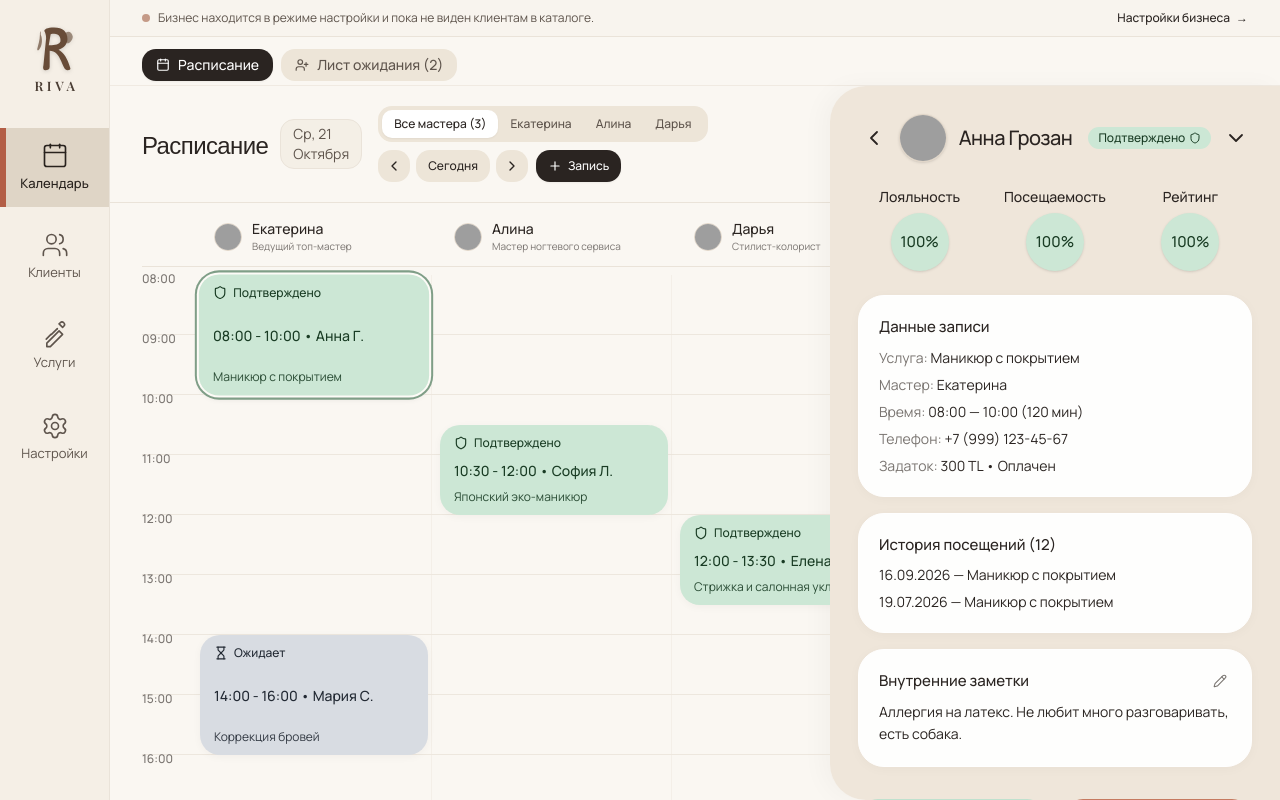
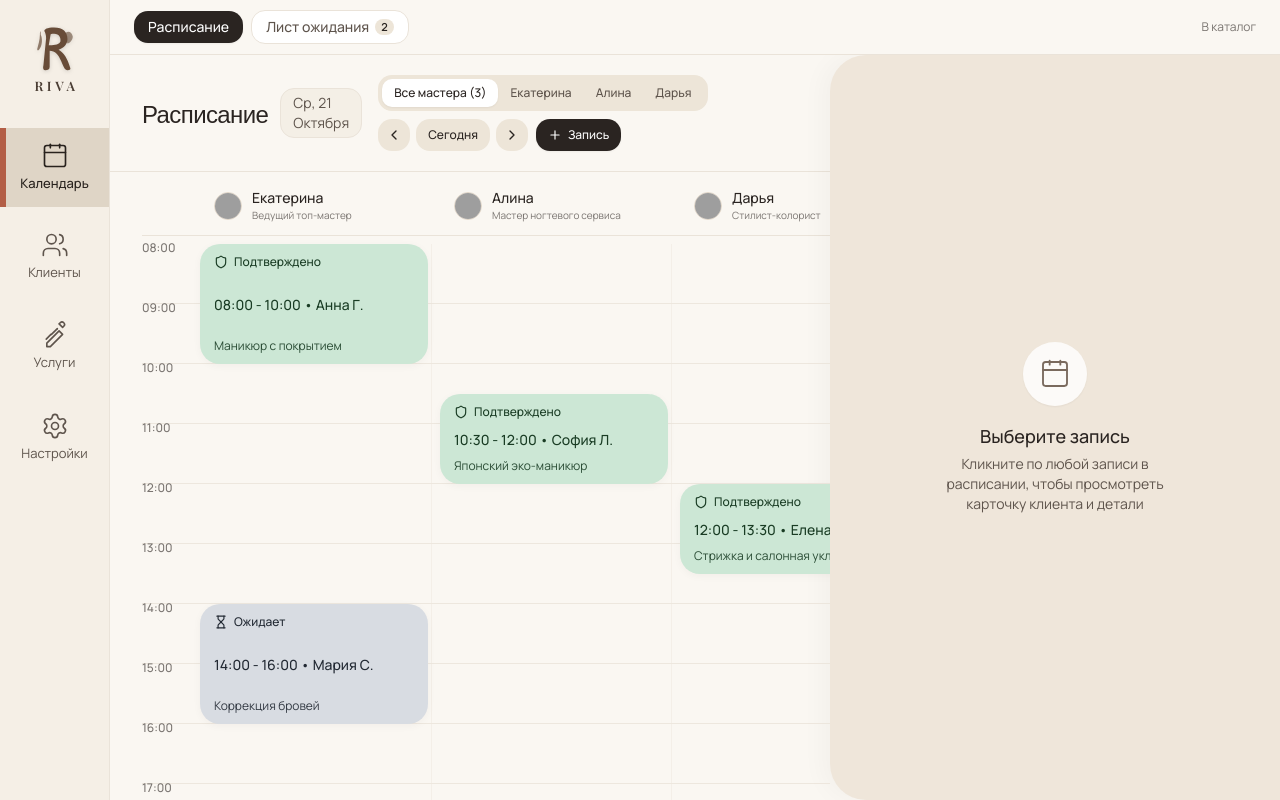
Before and after one commit to MarkysLeet/riva, a Next.js app: page /dashboard in a window 1280 px wide. Built offline with nearby package versions, Linux system fonts and the light colour scheme; grey boxes are pictures that could not be loaded; a web font is replaced by a local one.

Commit message:
fix(dashboard): clean unused imports and add accessible SheetTitle

```diff
--- a/src/app/dashboard/page.tsx
+++ b/src/app/dashboard/page.tsx
@@ -4,7 +4,7 @@ import React, { useState } from 'react';
 import { SidebarNav } from '@/components/schedule/SidebarNav';
 import { ScheduleView } from '@/components/schedule/ScheduleView';
 import { AppointmentDetailsSidebar } from '@/components/schedule/AppointmentDetailsSidebar';
-import { Sheet, SheetContent } from '@/components/ui/sheet';
+import { Sheet, SheetContent, SheetTitle } from '@/components/ui/sheet';
 import {
   mockScheduleData,
   mockWaitlistData,
@@ -13,65 +13,73 @@ import {
   type WaitlistEntry,
 } from '@/components/schedule/mockScheduleData';
 import Link from 'next/link';
-import { Calendar, UserPlus, Phone, Clock, Sparkles, Check, Trash2 } from 'lucide-react';
+import { Calendar, UserPlus, Phone, Trash2 } from 'lucide-react';
 
 export default function DashboardPage() {
   const [appointments, setAppointments] = useState<Appointment[]>(mockScheduleData);
+  const [selectedAppointmentId, setSelectedAppointmentId] = useState<string | null>(null);
+  const [currentView, setCurrentView] = useState<'schedule' | 'waitlist'>('schedule');
+
+  // Waitlist state
   const [waitlist, setWaitlist] = useState<WaitlistEntry[]>(mockWaitlistData);
-  const [activeTab, setActiveTab] = useState<'calendar' | 'waitlist'>('calendar');
-  const [selectedAppointmentId, setSelectedAppointmentId] = useState<string | null>('apt-1');
-
-  // New waitlist modal state
-  const [isWaitlistModalOpen, setIsWaitlistModalOpen] = useState(false);
-  const [wlName, setWlName] = useState('');
-  const [wlPhone, setWlPhone] = useState('');
-  const [wlService, setWlService] = useState('Маникюр с покрытием');
-  const [wlTime, setWlTime] = useState('Сегодня после 15:00');
+  const [isAddWaitlistOpen, setIsAddWaitlistOpen] = useState(false);
+  const [newWaitName, setNewWaitName] = useState('');
+  const [newWaitPhone, setNewWaitPhone] = useState('');
+  const [newWaitService, setNewWaitService] = useState('Маникюр с покрытием гель-лак');
+  const [newWaitTime, setNewWaitTime] = useState('Вторая половина дня (после 14:00)');
 
   const selectedAppointment =
-    appointments.find((a) => a.id === selectedAppointmentId) || null;
+    appointments.find((apt) => apt.id === selectedAppointmentId) || null;
 
+  // Status transitions
   const handleStatusChange = (appointmentId: string, newStatus: AppointmentStatus) => {
     setAppointments((prev) =>
-      prev.map((apt) =>
-        apt.id === appointmentId ? { ...apt, status: newStatus } : apt
-      )
+      prev.map((apt) => (apt.id === appointmentId ? { ...apt, status: newStatus } : apt))
     );
   };
 
+  // Notes update
   const handleSaveNotes = (appointmentId: string, notes: string) => {
     setAppointments((prev) =>
       prev.map((apt) =>
         apt.id === appointmentId
-          ? { ...apt, client: { ...apt.client, notes } }
+          ? {
+              ...apt,
+              client: {
+                ...apt.client,
+                notes,
+              },
+            }
           : apt
       )
     );
   };
 
+  // Add new appointment from schedule grid
   const handleAddAppointment = (newApt: Appointment) => {
     setAppointments((prev) => [...prev, newApt]);
     setSelectedAppointmentId(newApt.id);
   };
 
+  // Add to waitlist
   const handleAddWaitlist = (e: React.FormEvent) => {
     e.preventDefault();
-    if (!wlName.trim()) return;
+    if (!newWaitName.trim()) return;
 
-    const newEntry: WaitlistEntry = {
-      id: `wl-${Date.now()}`,
-      clientName: wlName,
-      phone: wlPhone || '+7 (999) 000-00-00',
-      serviceName: wlService,
-      preferredMaster: 'Любой мастер',
-      desiredTime: wlTime,
-      createdAt: new Date().toLocaleTimeString('ru-RU', { hour: '2-digit', minute: '2-digit' }),
+    const entry: WaitlistEntry = {
+      id: `wait-${Date.now()}`,
+      clientName: newWaitName,
+      phone: newWaitPhone || '+7 (999) 000-00-00',
+      desiredService: newWaitService,
+      desiredTimeRange: newWaitTime,
+      createdAt: 'Сегодня, только что',
+      status: 'waiting',
     };
 
-    setWaitlist((prev) => [newEntry, ...prev]);
-    setIsWaitlistModalOpen(false);
-    setWlName('');
-    setWlPhone('');
+    setWaitlist((prev) => [entry, ...prev]);
+    setNewWaitName('');
+    setNewWaitPhone('');
+    setIsAddWaitlistOpen(false);
   };
 
   const handleRemoveWaitlist = (id: string) => {
@@ -79,67 +87,57 @@ export default function DashboardPage() {
   };
 
   return (
-    <div className="flex h-screen bg-[#FAF7F2] overflow-hidden font-sans text-[#2A2421]">
-      {/* Desktop Left Sidebar */}
-      <SidebarNav className="hidden lg:flex" />
+    <div className="flex h-screen w-full bg-[#FAF7F2] overflow-hidden font-sans">
+      {/* 1. Left Icon Navigation Sidebar */}
+      <SidebarNav />
 
-      {/* Main Content Area */}
-      <main className="flex-1 flex flex-col min-w-0 h-full overflow-hidden">
-        {/* Unobtrusive Setup Mode Notification Banner (Quiet Luxury) */}
-        <div className="bg-[#F8F4EE] border-b border-[#EAE3D9] px-4 sm:px-8 py-2.5 flex flex-col sm:flex-row sm:items-center justify-between gap-2 text-xs shrink-0">
-          <div className="flex items-center gap-2 text-[#5E544C]">
-            <span className="w-2 h-2 rounded-full bg-[#C59A87] shrink-0" />
-            <span>Бизнес находится в режиме настройки и пока не виден клиентам в каталоге.</span>
-          </div>
-          <Link
-            href="/dashboard/settings"
-            className="font-medium text-[#2A2421] hover:text-[#C59A87] transition-colors inline-flex items-center gap-1.5 shrink-0 self-end sm:self-auto"
-          >
-            <span>Настройки бизнеса</span>
-            <span>→</span>
-          </Link>
-        </div>
-
-        {/* View Mode Switcher (Расписание / Лист ожидания) */}
-        <div className="bg-[#FAF7F2] px-4 sm:px-8 pt-3 pb-1 flex items-center justify-between gap-3 border-b border-[#EAE3D9]/60 shrink-0">
+      {/* 2. Main Center Content Workspace */}
+      <div className="flex-1 flex flex-col h-full overflow-hidden">
+        {/* Top View Selector Bar */}
+        <div className="bg-[#FAF7F2] border-b border-[#EAE3D9] px-6 py-2.5 flex items-center justify-between">
           <div className="flex items-center gap-2">
             <button
-              onClick={() => setActiveTab('calendar')}
-              className={`px-3.5 py-1.5 rounded-xl text-xs sm:text-sm font-medium transition-all cursor-pointer flex items-center gap-2 ${
-                activeTab === 'calendar'
+              onClick={() => setCurrentView('schedule')}
+              className={`px-3.5 py-1.5 rounded-xl text-xs sm:text-sm font-medium transition-colors cursor-pointer ${
+                currentView === 'schedule'
                   ? 'bg-[#2A2421] text-white shadow-xs'
-                  : 'bg-[#EDE5D8] text-[#5E544C] hover:text-[#2A2421]'
+                  : 'bg-white text-[#5E544C] border border-[#EAE3D9] hover:text-[#2A2421]'
               }`}
             >
-              <Calendar className="w-3.5 h-3.5 stroke-[2]" />
-              <span>Расписание</span>
+              Расписание
             </button>
             <button
-              onClick={() => setActiveTab('waitlist')}
-              className={`px-3.5 py-1.5 rounded-xl text-xs sm:text-sm font-medium transition-all cursor-pointer flex items-center gap-2 ${
-                activeTab === 'waitlist'
+              onClick={() => setCurrentView('waitlist')}
+              className={`px-3.5 py-1.5 rounded-xl text-xs sm:text-sm font-medium transition-colors cursor-pointer flex items-center gap-1.5 ${
+                currentView === 'waitlist'
                   ? 'bg-[#2A2421] text-white shadow-xs'
-                  : 'bg-[#EDE5D8] text-[#5E544C] hover:text-[#2A2421]'
+                  : 'bg-white text-[#5E544C] border border-[#EAE3D9] hover:text-[#2A2421]'
               }`}
             >
-              <UserPlus className="w-3.5 h-3.5 stroke-[2]" />
-              <span>Лист ожидания ({waitlist.length})</span>
+              <span>Лист ожидания</span>
+              {waitlist.length > 0 && (
+                <span className={`text-[11px] px-1.5 py-0.2 rounded-full font-semibold ${
+                  currentView === 'waitlist' ? 'bg-[#C59A87] text-white' : 'bg-[#EDE5D8] text-[#2A2421]'
+                }`}>
+                  {waitlist.length}
+                </span>
+              )}
             </button>
           </div>
 
-          {activeTab === 'waitlist' && (
-            <button
-              onClick={() => setIsWaitlistModalOpen(true)}
-              className="px-3.5 py-1.5 rounded-xl bg-[#C59A87] hover:bg-[#B58976] text-white text-xs font-medium transition-colors cursor-pointer shadow-xs"
+          <div className="flex items-center gap-3">
+            <Link
+              href="/"
+              className="text-xs text-[#7A7571] hover:text-[#2A2421] transition-colors"
             >
-              + Добавить в лист
-            </button>
-          )}
+              В каталог
+            </Link>
+          </div>
         </div>
 
-        {/* Dynamic View Container */}
-        {activeTab === 'calendar' ? (
-          <div className="flex-1 flex min-h-0">
+        {/* View Switcher Container */}
+        {currentView === 'schedule' ? (
+          <div className="flex-1 flex overflow-hidden">
             <ScheduleView
               appointments={appointments}
               selectedAppointmentId={selectedAppointmentId}
@@ -147,7 +145,7 @@ export default function DashboardPage() {
               onAddAppointment={handleAddAppointment}
             />
 
-            {/* Desktop Right Sidebar (Selected Appointment Context Panel) */}
+            {/* Desktop Sticky Right Sidebar */}
             <div className="hidden xl:block h-full">
               <AppointmentDetailsSidebar
                 appointment={selectedAppointment}
@@ -159,74 +157,84 @@ export default function DashboardPage() {
           </div>
         ) : (
           /* WAITLIST VIEW */
-          <div className="flex-1 overflow-y-auto p-4 sm:p-8">
+          <div className="flex-1 p-6 sm:p-8 overflow-y-auto bg-[#FAF7F2]">
             <div className="max-w-4xl mx-auto">
-              <div className="mb-6">
-                <h2 className="font-serif text-2xl font-medium text-[#2A2421] mb-1">
-                  Лист ожидания клиентов
+              <div className="flex items-center justify-between mb-6">
+                <div>
+                  <h2 className="font-serif text-2xl font-medium text-[#2A2421]">
+                    Лист ожидания (Waitlist)
                   </h2>
-                <p className="text-xs sm:text-sm text-[#7A7571]">
-                  Клиенты, желающие попасть на процедуру при освобождении слота или отмене
+                  <p className="text-xs sm:text-sm text-[#7A7571] mt-0.5">
+                    Клиенты, ожидающие освобождения удобного окна или отмены записей
                   </p>
+                </div>
+                <button
+                  onClick={() => setIsAddWaitlistOpen(true)}
+                  className="h-9 px-4 rounded-xl bg-[#2A2421] hover:bg-[#C59A87] text-white text-xs sm:text-sm font-medium inline-flex items-center gap-2 transition-colors cursor-pointer shadow-xs"
+                >
+                  <UserPlus className="w-4 h-4" />
+                  <span>Добавить клиента</span>
+                </button>
               </div>
 
               {waitlist.length === 0 ? (
-                <div className="bg-white rounded-3xl p-10 border border-[#EAE3D9] text-center">
-                  <p className="text-sm text-[#7A7571]">
-                    В листе ожидания пока нет клиентов
+                <div className="bg-white border border-[#EAE3D9] rounded-2xl p-12 text-center">
+                  <div className="w-12 h-12 rounded-full bg-[#F4EFE6] text-[#7A7571] flex items-center justify-center mx-auto mb-3">
+                    <UserPlus className="w-6 h-6" />
+                  </div>
+                  <h3 className="font-medium text-base text-[#2A2421] mb-1">
+                    Лист ожидания пуст
+                  </h3>
+                  <p className="text-xs sm:text-sm text-[#7A7571] max-w-sm mx-auto">
+                    Когда у вас закончатся свободные слоты, добавляйте желающих сюда, чтобы быстро заполнять отмены.
                   </p>
                 </div>
               ) : (
                 <div className="grid grid-cols-1 md:grid-cols-2 gap-4">
-                  {waitlist.map((item) => (
+                  {waitlist.map((entry) => (
                     <div
-                      key={item.id}
-                      className="bg-white border border-[#EAE3D9] rounded-2xl p-5 shadow-xs flex flex-col justify-between hover:border-[#C59A87] transition-all"
+                      key={entry.id}
+                      className="bg-white border border-[#EAE3D9] rounded-2xl p-5 flex flex-col justify-between shadow-xs hover:border-[#C59A87] transition-all"
                     >
                       <div>
-                        <div className="flex items-start justify-between gap-2 mb-2">
+                        <div className="flex items-start justify-between gap-3 mb-2">
                           <h3 className="font-medium text-base text-[#2A2421]">
-                            {item.clientName}
+                            {entry.clientName}
                           </h3>
-                          <span className="text-[11px] font-normal text-[#7A7571] bg-[#FAF7F2] px-2 py-0.5 rounded-md border border-[#EAE3D9]">
-                            {item.createdAt}
+                          <span className="text-[11px] font-medium bg-[#F4EFE6] text-[#2A2421] px-2 py-0.5 rounded-md">
+                            {entry.createdAt}
                           </span>
                         </div>
-                        <div className="space-y-1.5 text-xs text-[#5E544C] mb-4">
-                          <p className="flex items-center gap-1.5">
-                            <span className="text-[#7A7571]">Услуга:</span> {item.serviceName}
+                        <div className="space-y-1.5 text-xs sm:text-sm text-[#5E544C] mb-4">
+                          <p className="flex items-center gap-1.5 text-[#2A2421] font-medium">
+                            <Phone className="w-3.5 h-3.5 text-[#7A7571]" />
+                            <span>{entry.phone}</span>
                           </p>
-                          <p className="flex items-center gap-1.5">
-                            <span className="text-[#7A7571]">Желаемое время:</span> {item.desiredTime}
+                          <p>
+                            <span className="text-[#7A7571]">Услуга:</span> {entry.desiredService}
                           </p>
-                          <p className="flex items-center gap-1.5">
-                            <Phone className="w-3 h-3 text-[#C59A87]" />
-                            <span>{item.phone}</span>
+                          <p>
+                            <span className="text-[#7A7571]">Желаемое время:</span> {entry.desiredTimeRange}
                           </p>
-                          {item.notes && (
-                            <p className="text-xs text-[#7A7571] italic mt-1 bg-[#FAF7F2] p-2 rounded-xl border border-[#EAE3D9]/60">
-                              «{item.notes}»
-                            </p>
-                          )}
                         </div>
                       </div>
 
                       <div className="flex items-center justify-between pt-3 border-t border-[#F0ECE4]">
                         <button
                           onClick={() => {
-                            // Quick transfer from waitlist to appointment modal
-                            setActiveTab('calendar');
+                            setCurrentView('schedule');
+                            alert(`Выберите подходящий свободный слот в расписании для ${entry.clientName}`);
                           }}
-                          className="h-8 px-3 rounded-xl bg-[#2A2421] hover:bg-[#C59A87] text-white text-xs font-medium transition-colors cursor-pointer"
+                          className="px-3 py-1.5 rounded-lg bg-[#2A2421] hover:bg-[#C59A87] text-white text-xs font-medium transition-colors cursor-pointer"
                         >
                           Назначить окно
                         </button>
                         <button
-                          onClick={() => handleRemoveWaitlist(item.id)}
-                          className="p-1.5 text-[#7A7571] hover:text-[#C67A60] transition-colors cursor-pointer"
+                          onClick={() => handleRemoveWaitlist(entry.id)}
+                          className="p-1.5 text-[#7A7571] hover:text-[#5C2317] transition-colors cursor-pointer"
                           title="Удалить из листа"
                         >
-                          <Trash2 className="w-4 h-4 stroke-[1.8]" />
+                          <Trash2 className="w-4 h-4" />
                         </button>
                       </div>
                     </div>
@@ -243,24 +251,35 @@ export default function DashboardPage() {
           onOpenChange={(open) => !open && setSelectedAppointmentId(null)}
         >
           <SheetContent side="bottom" className="h-[85vh] p-0 sm:max-w-none xl:hidden rounded-t-[32px] overflow-hidden bg-[#EFE6DA] border-none">
+            <SheetTitle className="sr-only">Детали записи</SheetTitle>
             <AppointmentDetailsSidebar
               appointment={selectedAppointment}
               onClose={() => setSelectedAppointmentId(null)}
               onStatusChange={handleStatusChange}
               onSaveNotes={handleSaveNotes}
-              className="w-full rounded-none shadow-none"
             />
           </SheetContent>
         </Sheet>
+      </div>
 
-        {/* Quick Add to Waitlist Modal */}
-        {isWaitlistModalOpen && (
+      {/* Add Client to Waitlist Modal */}
+      {isAddWaitlistOpen && (
         <div className="fixed inset-0 z-50 bg-[#2A2421]/40 backdrop-blur-xs flex items-center justify-center p-4">
           <div className="bg-[#FAF7F2] border border-[#EAE3D9] rounded-[28px] max-w-md w-full p-6 shadow-xl">
-              <h3 className="font-serif text-lg font-medium text-[#2A2421] mb-4">
-                Добавить в лист ожидания
+            <div className="flex items-center justify-between pb-3 border-b border-[#EAE3D9] mb-4">
+              <h3 className="font-serif text-lg font-medium text-[#2A2421] flex items-center gap-2">
+                <Calendar className="w-4 h-4 text-[#C59A87]" />
+                <span>Добавить в лист ожидания</span>
               </h3>
-              <form onSubmit={handleAddWaitlist} className="space-y-3">
+              <button
+                onClick={() => setIsAddWaitlistOpen(false)}
+                className="text-[#7A7571] hover:text-[#2A2421] text-xs font-medium cursor-pointer"
+              >
+                Закрыть
+              </button>
+            </div>
+
+            <form onSubmit={handleAddWaitlist} className="space-y-3.5">
               <div>
                 <label className="block text-xs font-medium text-[#5E544C] mb-1">
                   Имя клиента *
@@ -268,66 +287,64 @@ export default function DashboardPage() {
                 <input
                   type="text"
                   required
-                    placeholder="Виктория"
-                    value={wlName}
-                    onChange={(e) => setWlName(e.target.value)}
+                  placeholder="Мария Иванова"
+                  value={newWaitName}
+                  onChange={(e) => setNewWaitName(e.target.value)}
                   className="w-full bg-white border border-[#EAE3D9] rounded-xl px-3 py-2 text-sm text-[#2A2421] placeholder-[#827771] focus:outline-none focus:border-[#C59A87]"
                 />
               </div>
+
               <div>
                 <label className="block text-xs font-medium text-[#5E544C] mb-1">
-                    Телефон
+                  Телефон *
                 </label>
                 <input
                   type="tel"
-                    placeholder="+7 (999) 000-00-00"
-                    value={wlPhone}
-                    onChange={(e) => setWlPhone(e.target.value)}
+                  required
+                  placeholder="+7 (999) 123-45-67"
+                  value={newWaitPhone}
+                  onChange={(e) => setNewWaitPhone(e.target.value)}
                   className="w-full bg-white border border-[#EAE3D9] rounded-xl px-3 py-2 text-sm text-[#2A2421] placeholder-[#827771] focus:outline-none focus:border-[#C59A87]"
                 />
               </div>
+
               <div>
                 <label className="block text-xs font-medium text-[#5E544C] mb-1">
-                    Услуга
+                  Желаемая услуга
                 </label>
                 <input
                   type="text"
-                    value={wlService}
-                    onChange={(e) => setWlService(e.target.value)}
+                  value={newWaitService}
+                  onChange={(e) => setNewWaitService(e.target.value)}
                   className="w-full bg-white border border-[#EAE3D9] rounded-xl px-3 py-2 text-sm text-[#2A2421] focus:outline-none focus:border-[#C59A87]"
                 />
               </div>
+
               <div>
                 <label className="block text-xs font-medium text-[#5E544C] mb-1">
-                    Желаемое время / окно
+                  Желаемое время / дни
                 </label>
                 <input
                   type="text"
-                    value={wlTime}
-                    onChange={(e) => setWlTime(e.target.value)}
+                  value={newWaitTime}
+                  onChange={(e) => setNewWaitTime(e.target.value)}
+                  placeholder="Любое время в пятницу или субботу"
                   className="w-full bg-white border border-[#EAE3D9] rounded-xl px-3 py-2 text-sm text-[#2A2421] focus:outline-none focus:border-[#C59A87]"
                 />
               </div>
-                <div className="flex items-center justify-end gap-2 pt-3">
-                  <button
-                    type="button"
-                    onClick={() => setIsWaitlistModalOpen(false)}
-                    className="px-4 py-2 rounded-xl text-xs font-medium text-[#5E544C] hover:text-[#2A2421] cursor-pointer"
-                  >
-                    Отмена
-                  </button>
+
+              <div className="pt-2">
                 <button
                   type="submit"
-                    className="px-4 py-2 rounded-xl bg-[#2A2421] hover:bg-[#C59A87] text-white text-xs font-medium transition-colors cursor-pointer shadow-xs"
+                  className="w-full py-2.5 rounded-xl bg-[#2A2421] hover:bg-[#C59A87] text-white text-sm font-medium transition-colors shadow-xs cursor-pointer"
                 >
-                    Добавить
+                  Внести в лист ожидания
                 </button>
               </div>
             </form>
           </div>
         </div>
       )}
-      </main>
     </div>
   );
 }
```
Lines whose indentation alone changed are shown as unchanged.
